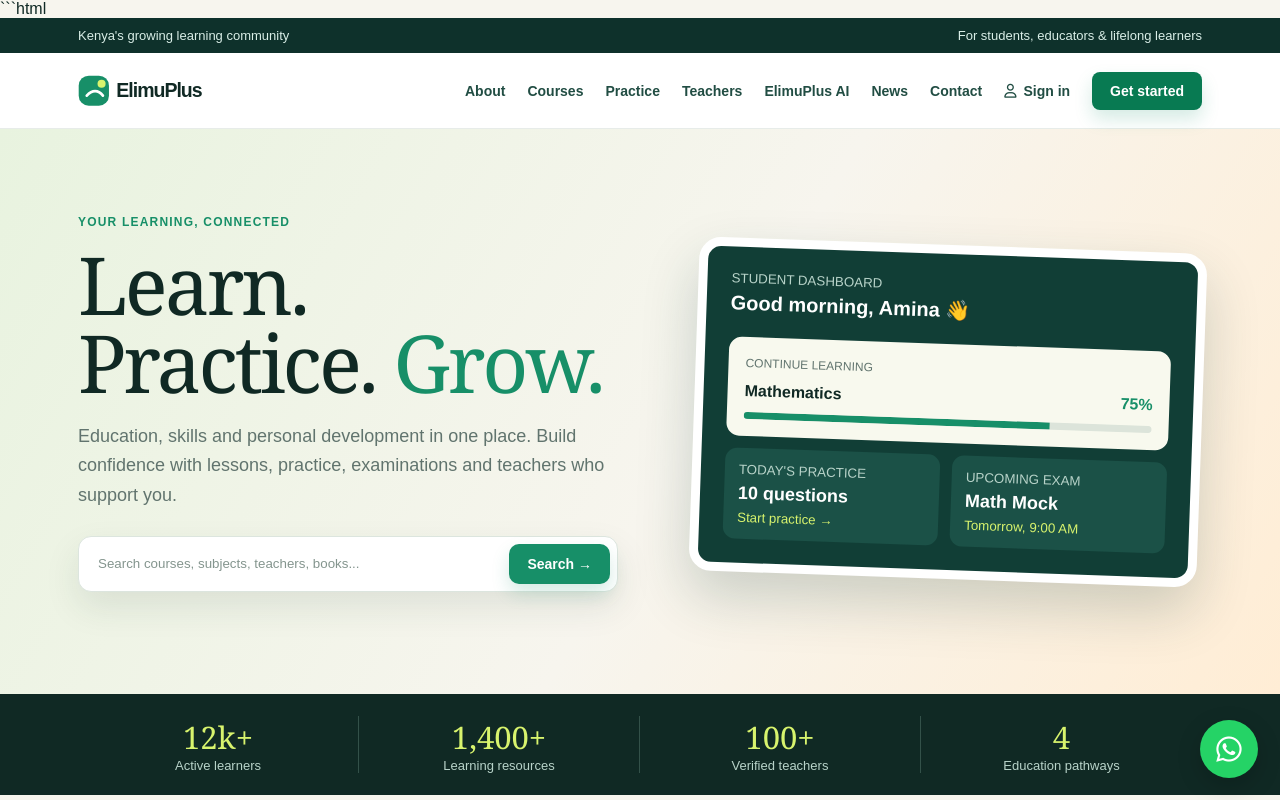
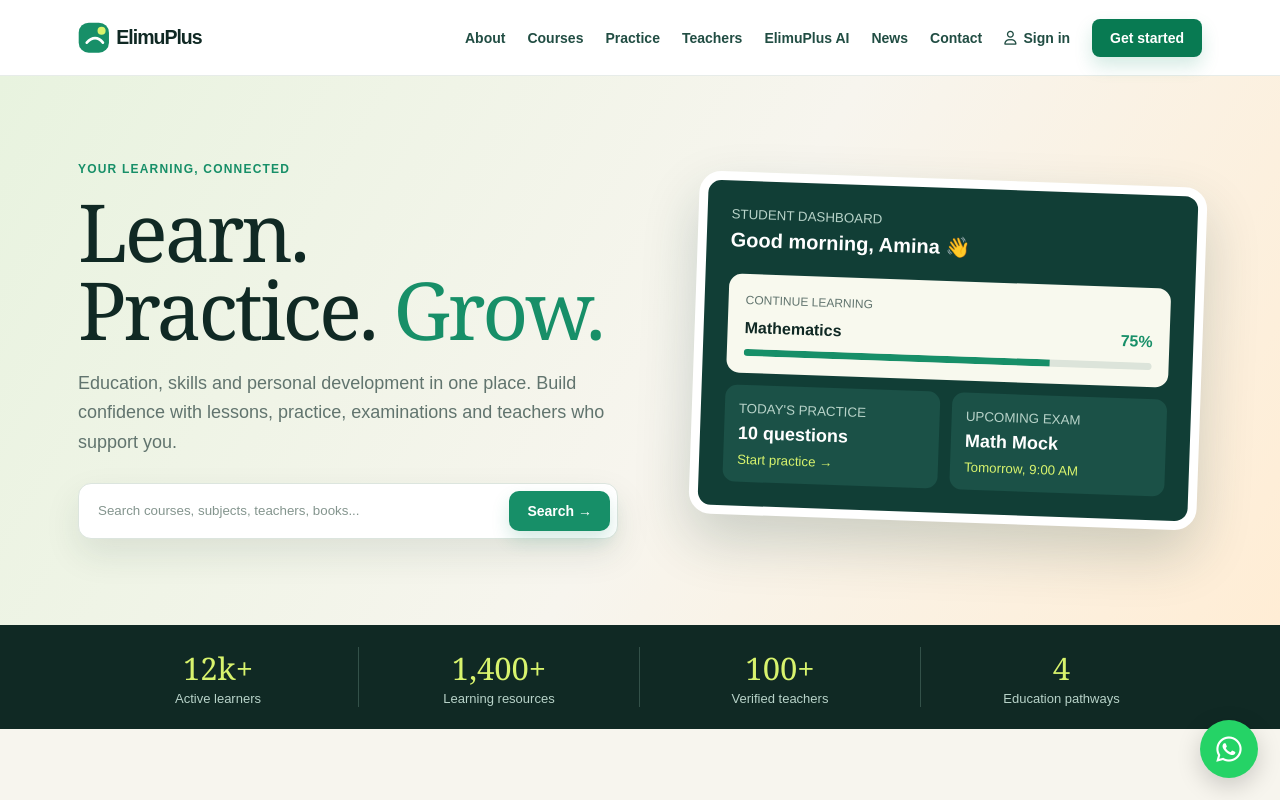
Before and after one commit to upyakenyaorg/upya.kenyaorgwebsite, a plain HTML site: page index.html in a window 1280 px wide. Shown: the top 800 px of the page. Drawn offline with Linux system fonts and the light colour scheme.

Commit message:
Update index.html

````diff
--- a/index.html
+++ b/index.html
@@ -1,4 +1,3 @@
-```html
 <!doctype html>
 
 <html lang="en">
@@ -574,28 +573,6 @@
 
 
 <body>
-
-
-    <!-- =====================================================
-         TOP INFORMATION BAR
-         ===================================================== -->
-
-    <div class="top">
-
-        <div class="wrap">
-
-            <span>
-                Kenya's growing learning community
-            </span>
-
-            <span>
-                For students, educators & lifelong learners
-            </span>
-
-        </div>
-
-    </div>
-
 
 
     <!-- =====================================================
````
